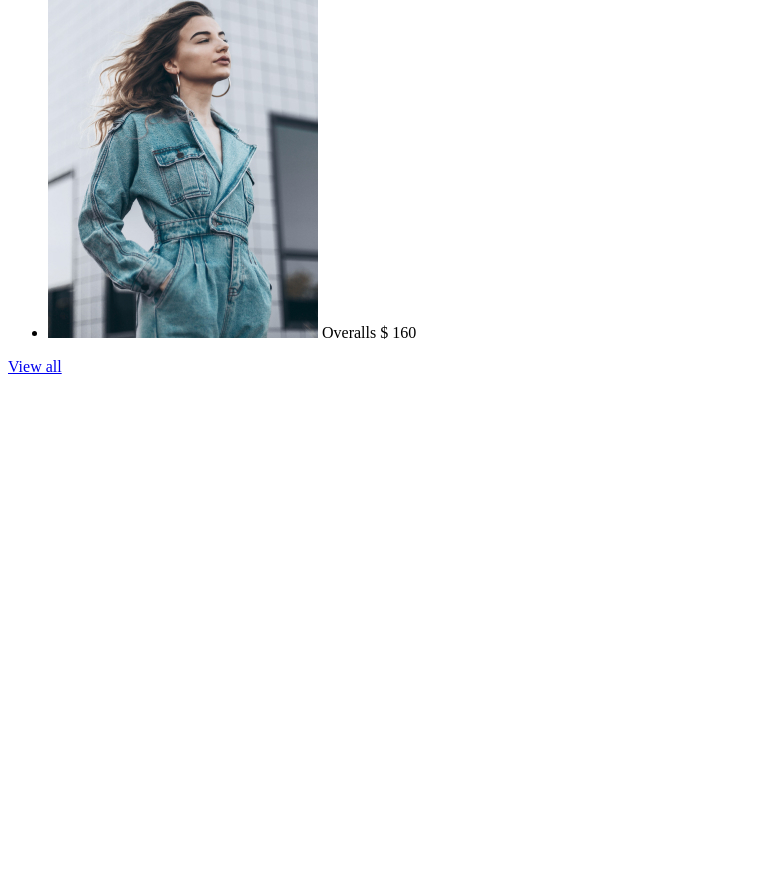
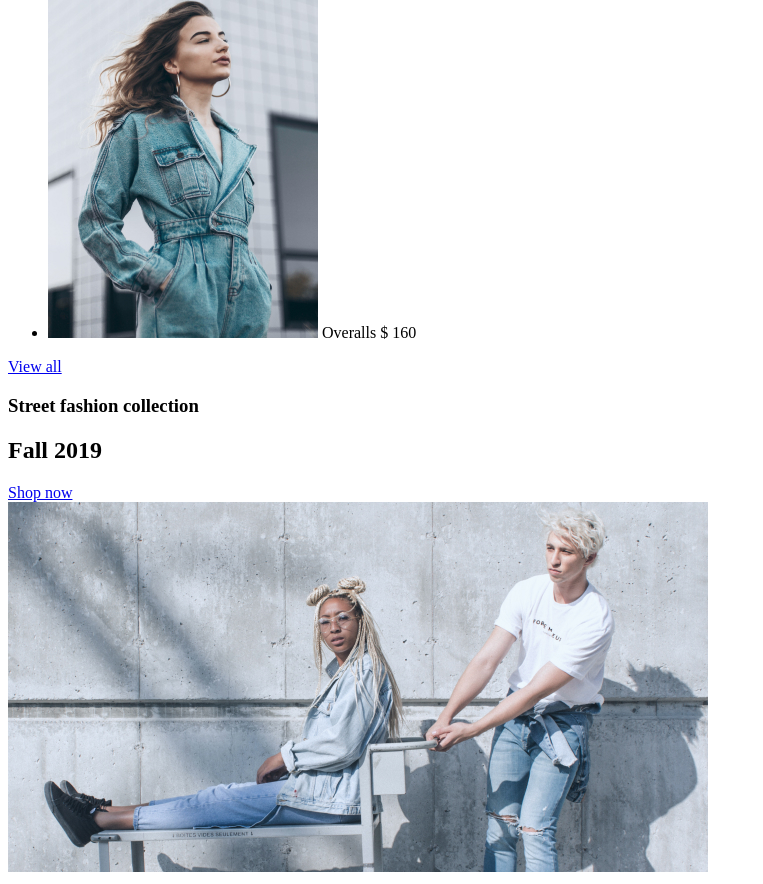
Before and after one commit to sudo-ford/denim, a website with bundled scripts: page src/index.html in a window 1280 px wide. Shown: the part 1094-1978 px from the top of the page, without its empty margins (0-763 px from the left). Before the commit the page ends 1478 px from the top, so only its background shows below. Built offline with nearby package versions, Linux system fonts and the light colour scheme; files whose address does not match are found by name.

Commit message:
добавил блок fall

```diff
--- a/src/assets/sass/blocks/bestsellers.scss
+++ b/src/assets/sass/blocks/bestsellers.scss
@@ -18,6 +18,7 @@
 }
 
 .bestsellers__item {
+    justify-self: center;
     margin-bottom: 15px;
 }
 
--- /dev/null
+++ b/src/assets/sass/blocks/fall.scss
@@ -0,0 +1,52 @@
+.fall {
+    display: grid;
+
+    background: repeating-linear-gradient(45deg, $dark, $dark 2px, transparent 2px, transparent 10px);
+}
+
+.fall__text {
+    margin: 15px 15px 0 15px;
+    padding: 40px 0;
+
+    text-align: center;
+
+    background-color: $gray;
+}
+
+.fall__subtitle {
+    margin-bottom: 10px;
+
+    font-size: 18px;
+    color: #727a82;
+}
+
+.fall__title {
+    margin-bottom: 30px;
+
+    font-size: 26px;
+    font-weight: 700;
+}
+
+.fall__link {
+    display: inline-block;
+    padding: 24px 35px;
+
+    font-weight: 700;
+    color: #fff;
+
+    background-color: #000;
+    transition: .2s;
+
+    &:hover {
+        background-color: #fff;
+        color: $hover;
+    }
+}
+
+.fall__image {
+    width: 100%;
+}
+
+.fall__images {
+    margin-bottom: -4px;
+}
--- a/src/assets/sass/style.scss
+++ b/src/assets/sass/style.scss
@@ -87,5 +87,6 @@ p {
 @import "blocks/nav.scss";
 @import "blocks/intro.scss";
 @import "blocks/bestsellers.scss";
+@import "blocks/fall.scss";
 
 /* Vendor libs */
--- a/src/index.html
+++ b/src/index.html
@@ -112,7 +112,18 @@
         </div>
     </div>
 
-
+    <div class="fall">
+        <div class="fall__text">
+            <h3 class="fall__subtitle">Street fashion collection</h3>
+            <h2 class="fall__title">Fall 2019</h2>
+            <a href="#" class="fall__link">Shop now</a>
+        </div>
+        <picture class="fall__images">
+            <source media="(max-width: 767px)" srcset="assets/img/fall-mobile.jpg">
+            <source media="(min-width: 1365px)" srcset="assets/img/fall-tablet.jpg">
+            <img class="fall__image" src="assets/img/fall.jpg" alt="">
+        </picture>
+    </div>
     <script src="assets/js/app.min.js"></script>
 </body>
 </html>
```
Also changed, not shown: src/assets/img/fall-mobile.jpg (added), src/assets/img/fall-tablet.jpg (added), src/assets/img/fall.jpg (added).
